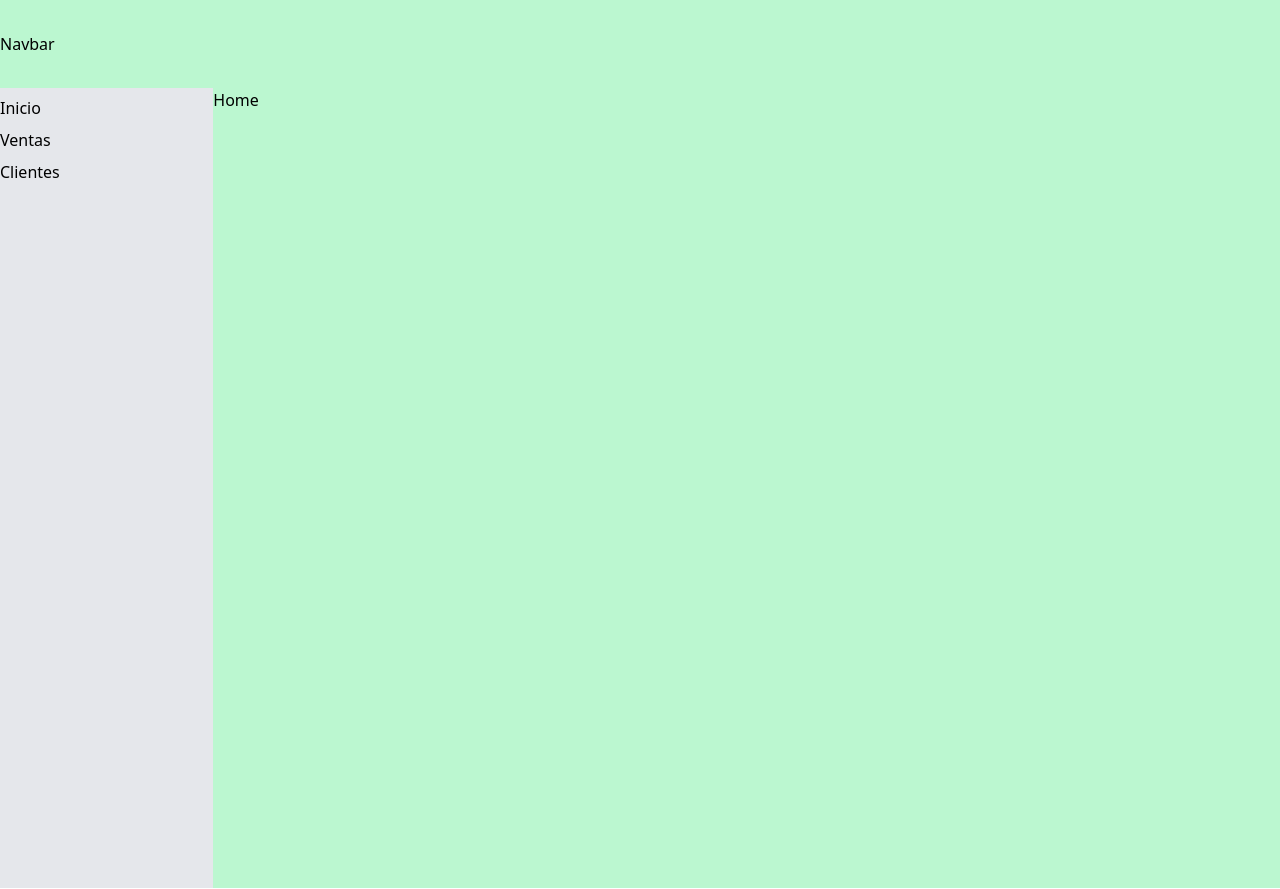
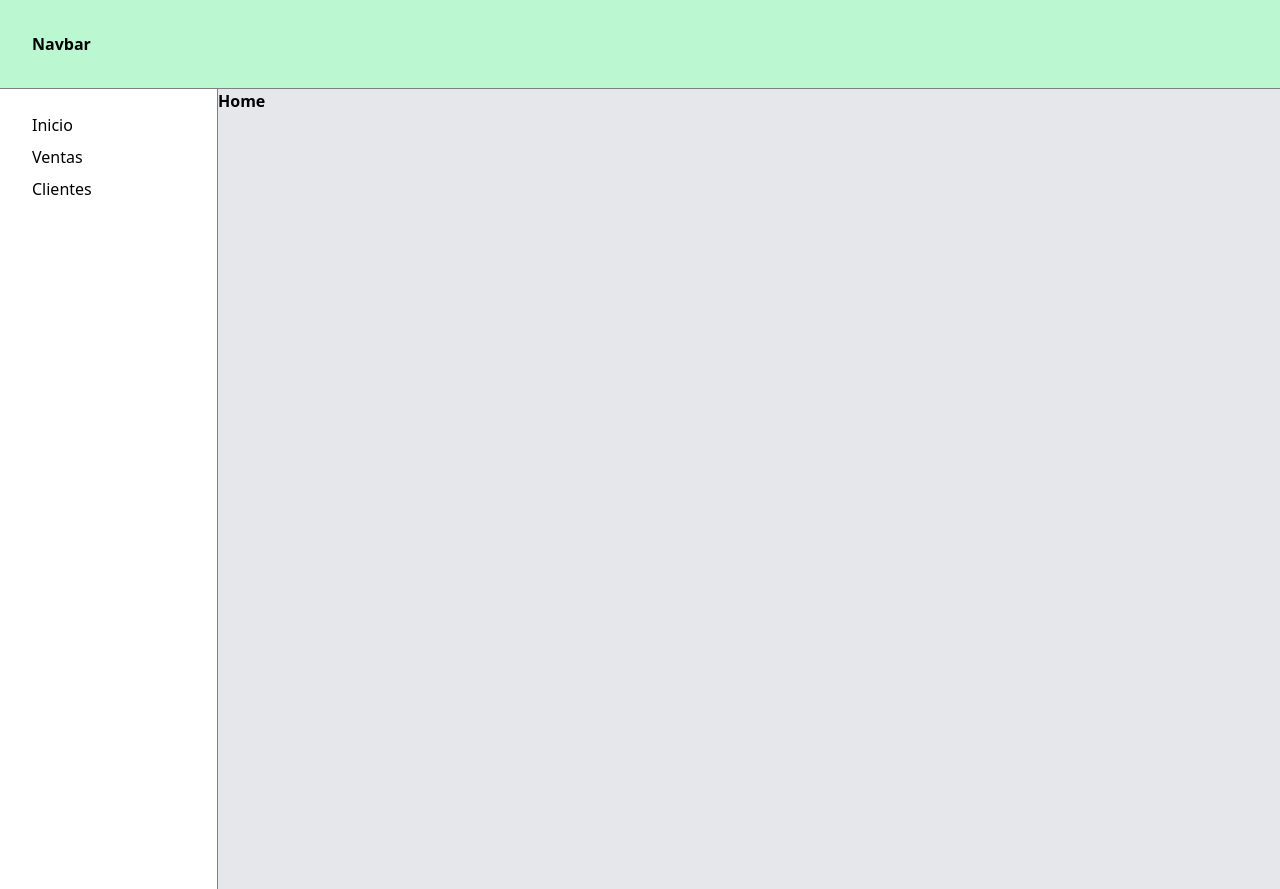
Before and after one commit to juliosam/dashboard-react-tailwind, a React (Create React App) app: page / in a window 1280 px wide. Built offline with nearby package versions, Linux system fonts and the light colour scheme.

Commit message:
ready for review

```diff
--- a/package.json
+++ b/package.json
@@ -19,7 +19,7 @@
     "test": "react-scripts test",
     "eject": "react-scripts eject",
     "build:css": "postcss src/assets/tailwind.css -o src/assets/main.css",
-    "watch:css": "postcss src/assets/tailwind.css -o src/assets/main.css"
+    "watch:css": "postcss src/assets/tailwind.css -o src/assets/main.css -w"
   },
   "eslintConfig": {
     "extends": [
--- a/src/App.js
+++ b/src/App.js
@@ -17,7 +17,7 @@ const App = () => {
       <Navbar/>
       <div className="flex w-full h-screen">
         <Sidebar/>
-        <div className="w-full bg-green-200">
+        <div className="w-full bg-gray-200 font-bold">
           <Routes>
             <Route path="/" exact={true} element={<Home/>} />
             <Route path="/sales" exact={true} element={<Sales/>} />
--- a/src/assets/main.css
+++ b/src/assets/main.css
@@ -452,6 +452,15 @@ Ensure the default browser behavior of the `hidden` attribute.
   --tw-bg-opacity: 1;
   background-color: rgb(248 250 252 / var(--tw-bg-opacity));
 }
+
+.bb-gray{
+  border-bottom: 1px solid gray;
+}
+
+.br-gray{
+  border-right: 1px solid gray;
+}
+
 .px-6 {
   padding-left: 1.5rem;
   padding-right: 1.5rem;
--- a/src/components/Navbar.js
+++ b/src/components/Navbar.js
@@ -1,6 +1,6 @@
 const Navbar = () => {
     return (
-        <div className="bg-green-200 py-8 br">
+        <div className="bg-green-200 py-8 pl-8 bb-gray font-bold">
           Navbar
         </div>
      );
--- a/src/components/Sidebar.js
+++ b/src/components/Sidebar.js
@@ -2,7 +2,7 @@ import { Link } from "react-router-dom";
 
 const Sidebar = () => {
   return (
-    <div className="sidebar w-64 bg-gray-200">
+    <div className="sidebar w-64 pl-8 pt-4 br-gray">
       <ul>
         <li className="my-2">
           <Link to="/">Inicio</Link>
```
